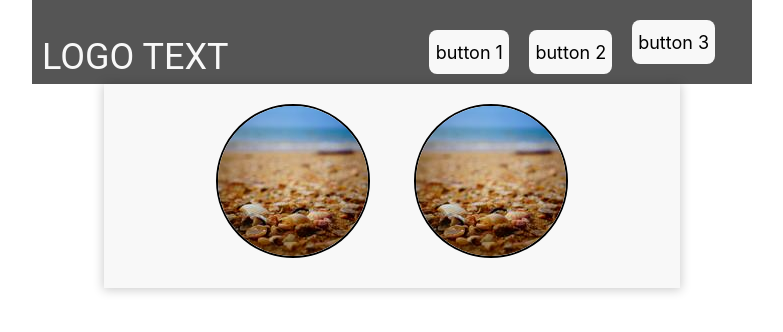
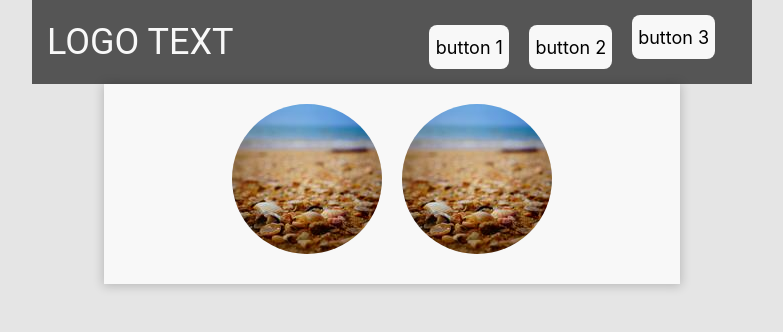
Before and after one commit to gabrielamalec/vue-project, a Vue app: page / in a window 1280 px wide. Shown: the top 332 px of the page, without its empty margins (248-1031 px from the left). Built offline with nearby package versions, Linux system fonts and the light colour scheme.

Commit message:
feat: add changes

```diff
--- a/package.json
+++ b/package.json
@@ -19,6 +19,8 @@
     "eslint": "^8.45.0",
     "eslint-plugin-vue": "^9.15.1",
     "prettier": "^3.0.0",
+    "sass": "^1.64.2",
+    "sass-loader": "^13.3.2",
     "vite": "^4.4.6"
   }
 }
--- a/src/App.vue
+++ b/src/App.vue
@@ -9,9 +9,9 @@ import HeaderTitle from './components/HeaderTitle.vue'
   <header>
     <HeaderTitle>LOGO TEXT</HeaderTitle>
     <ul class="list_buttons">
-      <ButtonItem>button 1</ButtonItem>
-      <ButtonItem>button 2</ButtonItem>
-      <ButtonItem class="ul__li--button3">button 3</ButtonItem>
+      <li class="ul__li"><ButtonItem>button 1</ButtonItem></li>
+      <li class="ul__li"><ButtonItem>button 2</ButtonItem></li>
+      <li class="ul__li"><ButtonItem class="ul__li--button3">button 3</ButtonItem></li>
     </ul>
   </header>
 
@@ -24,6 +24,10 @@ import HeaderTitle from './components/HeaderTitle.vue'
 </template>
 
 <style>
+  .ul__li {
+        list-style: none;
+        align-self: flex-end;
+    }
 
   .list_buttons {
     display: flex;
@@ -40,12 +44,6 @@ import HeaderTitle from './components/HeaderTitle.vue'
       .ul__li--button3 {
           padding-right: 0;
       }
-      .cent-1 {
-            padding-right: 12px;
-        }
-      .cent-2 {
-            padding-left: 12px;
-        }
   }
 
 </style>
--- a/src/assets/main.css
+++ b/src/assets/main.css
@@ -1,4 +1,8 @@
 @import './base.css';
+
+body {
+  background-color: #e5e5e5;
+}
 
 #app {
   max-width: 1280px;
--- a/src/components/ButtonItem.vue
+++ b/src/components/ButtonItem.vue
@@ -1,5 +1,5 @@
 <template>
-    <li class="ul__li"><button class="ul__li__button" type="button"><slot></slot></button></li>
+    <li class="ul__li"><button class="ul__li__button" type="button"><slot /></button></li>
 </template>
 
 <style scoped>
--- a/src/components/HeaderTitle.vue
+++ b/src/components/HeaderTitle.vue
@@ -1,5 +1,5 @@
 <template>
-    <h1 class="header__title"><slot></slot></h1>
+    <h1 class="header__title"><slot /></h1>
 </template>
 
 <style>
@@ -13,15 +13,20 @@
       font-size: 36px;
       font-weight: 400;
       font-family: 'Roboto', sans-serif;
-      padding: 30px 0 0 10px;
+      padding: 15px 15px 0 15px;
     }
 
     @media (min-width: 720px) {
       header {
         display: flex;
         justify-content: space-between;
+        align-items: center;
         margin: 0 auto;
         width: 720px;
+      }
+
+      .header__title {
+        padding-bottom: 15px;
       }
     }
 
--- a/src/components/ImageBeach.vue
+++ b/src/components/ImageBeach.vue
@@ -1,5 +1,5 @@
 <template>
-    <div class="cent"><img src="src/assets/img-one-small.jpg" alt="sea, beach" class="pic circle bord-black"></div>
+    <div class="cent"><img src="src/assets/img-one-small.jpg" alt="sea, beach" class="pic circle"></div>
 </template>
 
 <style scoped>
@@ -10,9 +10,6 @@
     .circle {
         border-radius: 50% ;
     }
-    .bord-black {
-        border: 2px solid black;
-    }
     .pic {
         margin: 10px;
     }
--- a/src/components/SectionImages.vue
+++ b/src/components/SectionImages.vue
@@ -1,5 +1,5 @@
 <template>
-    <section class="sect-1 back-light shadow"><slot></slot></section>
+    <section class="sect-1 back-light shadow"><slot /></section>
 </template>
 
 <style scoped>
```
Also changed, not shown: 1 other file (tests, documents, lock files or other folders).
